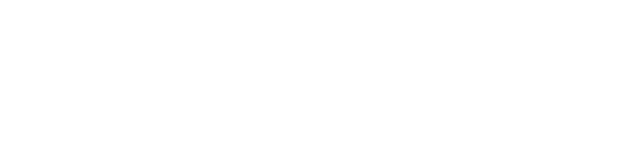
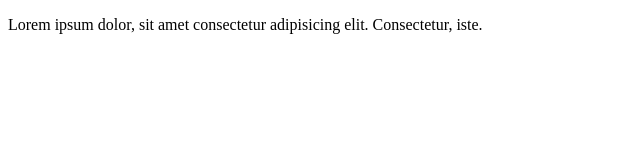
Before and after one commit to cvelasquez31/test_repositorio, a plain HTML site: page index.html in a window 1280 px wide. Shown: the whole page, without its empty margins (0-640 px from the left). Drawn offline with Linux system fonts and the light colour scheme.

Commit message:
Agregado DIV contenedor

```diff
--- a/index.html
+++ b/index.html
@@ -8,5 +8,11 @@
 </head>
 <body>
 
+    <!--DIV CONTENEDOR 1-->
+    <div class="container">
+        <div class="row">
+            <p>Lorem ipsum dolor, sit amet consectetur adipisicing elit. Consectetur, iste.</p>
+        </div>
+    </div>
 </body>
 </html>
```
